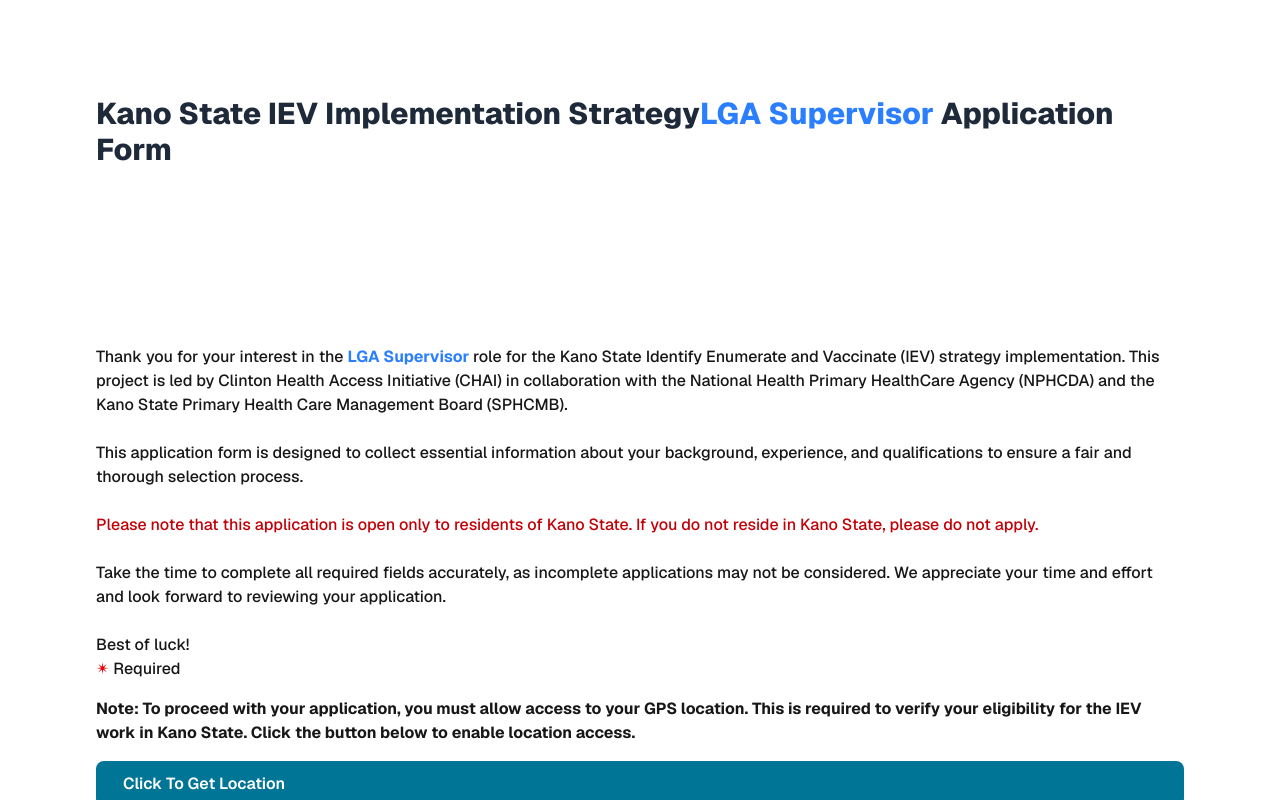
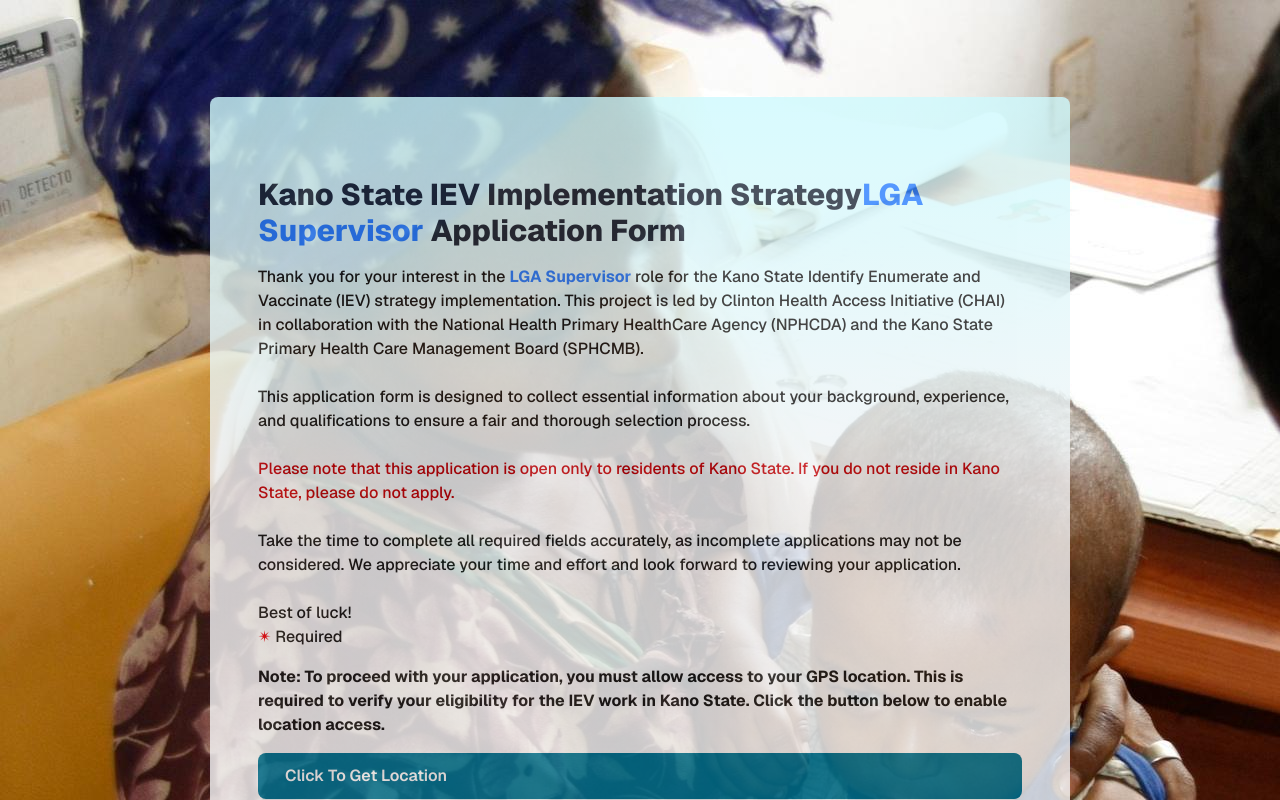
Before and after one commit to OvyEvbodi/form, a Next.js app: page / in a window 1280 px wide. Shown: the top 800 px of the page. Built offline with nearby package versions, Linux system fonts and the light colour scheme.

Commit message:
chore: Add backgrounds

```diff
--- a/app/globals.css
+++ b/app/globals.css
@@ -26,3 +26,8 @@
   color: var(--foreground);
   font-family: Arial, Helvetica, sans-serif;
 }
+.bg_img_holder {
+  background-image: url("/form_img.jpeg");
+
+
+}
--- a/app/page.tsx
+++ b/app/page.tsx
@@ -2,9 +2,8 @@
 
 export default function Home() {
   return (
-    <div className="flex flex-col justify-center items-centermin-h-screen p-6 -px-2 gap-16 sm:p-20 font-[family-name:var(--font-geist-sans)]">
+    <div className=" bg_img_holder flex flex-col justify-center items-centermin-h-screen p-6 -px-2 gap-16 sm:p-20 font-[family-name:var(--font-geist-sans)]">
       <div className="flex flex-col justify-center items-center">
-        <h1 className="p-4 text-3xl font-extrabold text-gray-800">Kano State IEV Implementation Strategy<span className="text-blue-500">LGA Supervisor</span> Application Form</h1>
         <IEVForm />
       </div>
     </div>
--- a/components/MainForm.tsx
+++ b/components/MainForm.tsx
@@ -81,8 +81,9 @@
 
 
   return (
-    <div className="p-4 max-w-screen">
+    <div className="lg:max-w-[860px] opacity-80 p-4 lg:p-12 rounded-lg max-w-screen bg-linear-to-b from-cyan-100 via-gray-100 to-gray-50">
       <div className="">
+      <h1 className="pt-4 my-4 text-3xl font-extrabold text-gray-800">Kano State IEV Implementation Strategy<span className="text-blue-500">LGA Supervisor</span> Application Form</h1>
         <p className="mb-4 font-medium">
           Thank you for your interest in the <span className="text-blue-500 font-bold">LGA Supervisor</span> role for the Kano State Identify Enumerate and Vaccinate (IEV) strategy implementation. This project is led by Clinton Health Access Initiative (CHAI) in collaboration with the National Health Primary HealthCare Agency (NPHCDA) and the Kano State Primary Health Care Management Board (SPHCMB).
           <br /><br />
```
Also changed, not shown: public/form_img.jpeg (added).
